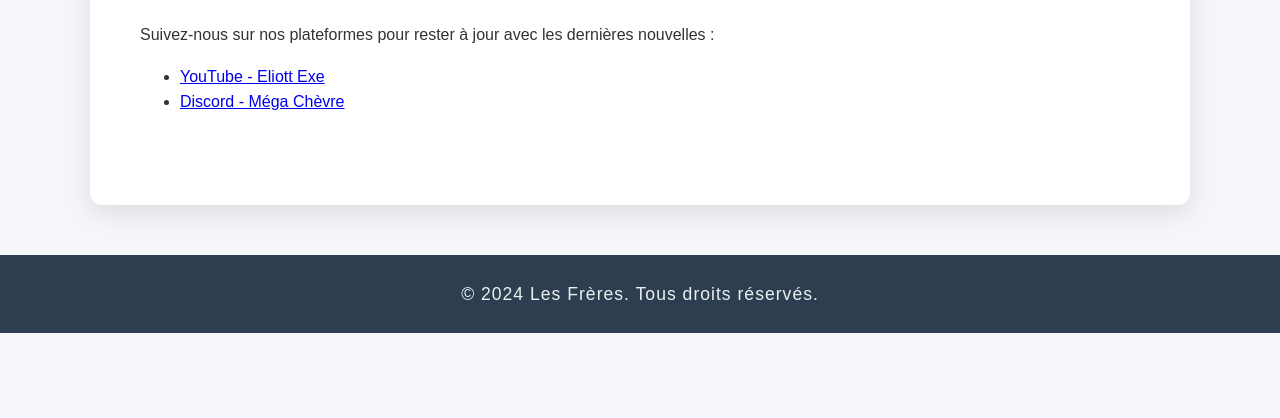
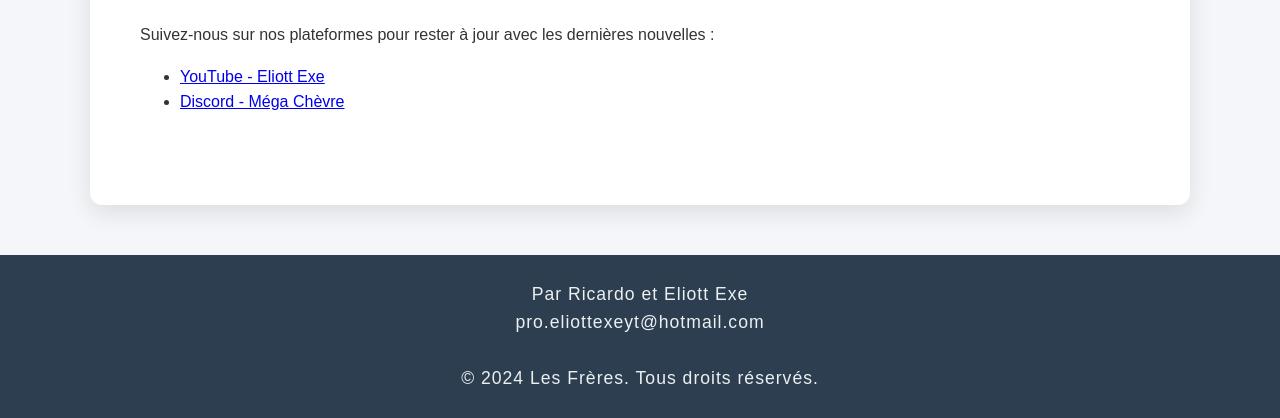
Before and after one commit to eliottxexe/LesFr-res, a plain HTML site: page Pages/Contact/contact.html in a window 1280 px wide. Shown: the part 495-913 px from the top of the page. Before the commit the page ends 828 px from the top, so only its background shows below. Drawn offline with Linux system fonts and the light colour scheme.

Commit message:
Update contact.html

```diff
--- a/Pages/Contact/contact.html
+++ b/Pages/Contact/contact.html
@@ -28,6 +28,9 @@
       </section>
     </main>
     <footer>
+      <p>Par Ricardo et Eliott Exe</p>
+      <p>pro.eliottexeyt@hotmail.com</p>
+      <br>
       <p>&copy; 2024 Les Frères. Tous droits réservés.</p>
     </footer>
   </body>
```
